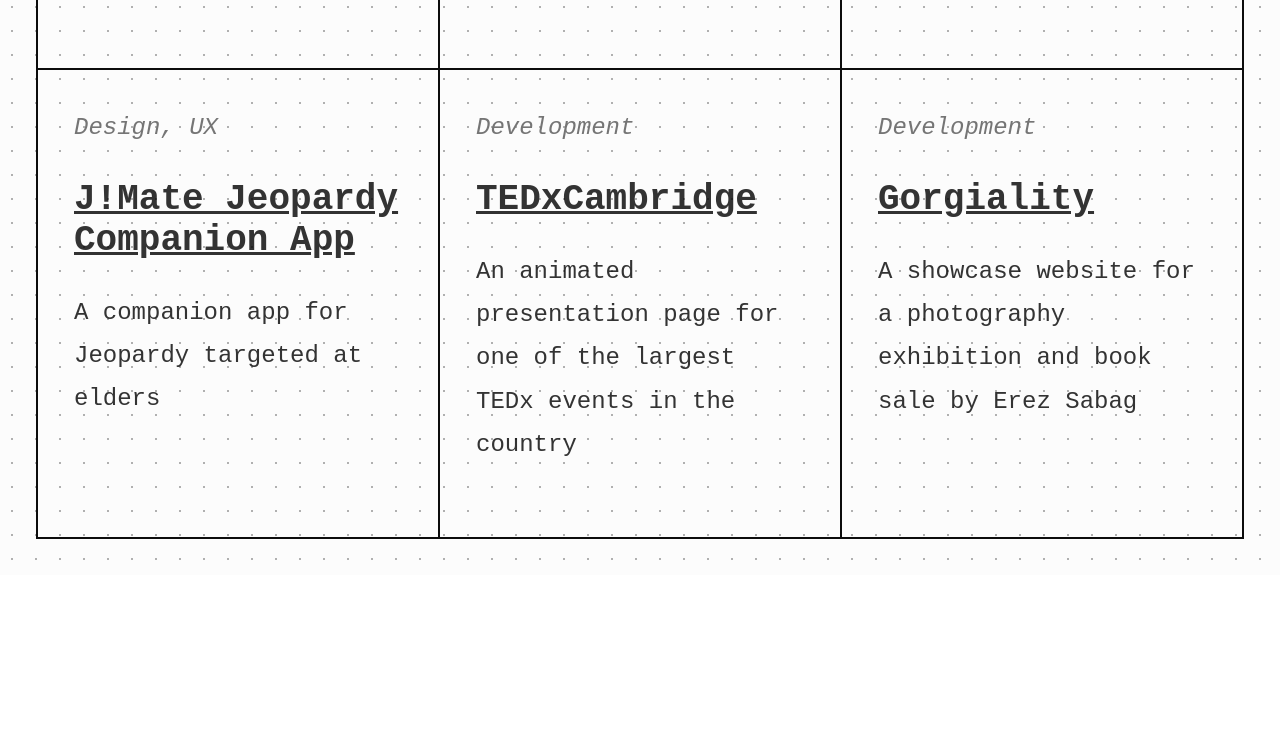
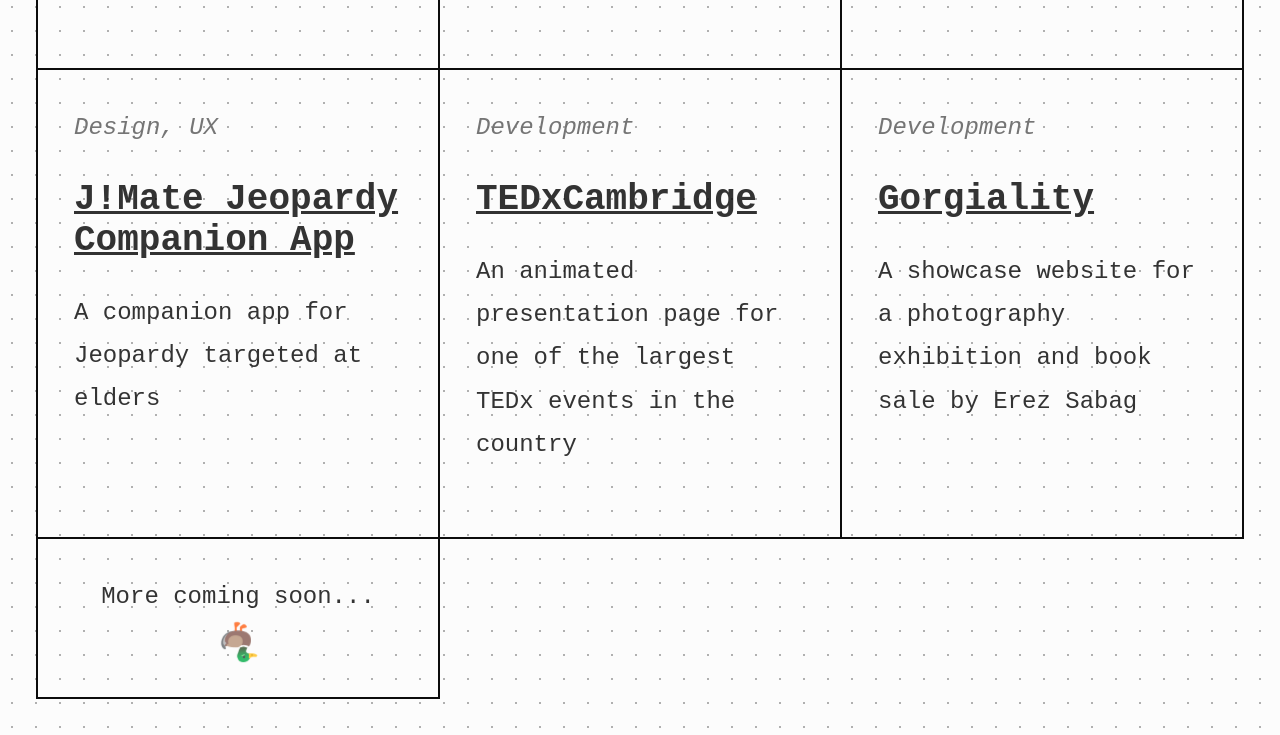
Before and after one commit to rascati/rascati.github.io, a Gatsby site: page / in a window 1280 px wide. Shown: the part 1109-1844 px from the top of the page. Before the commit the page ends 1684 px from the top, so only its background shows below. Built offline with nearby package versions, Linux system fonts and the light colour scheme; Gatsby itself is replaced by a stand-in of ours.

Commit message:
clean up some warnings plus added the duck emoji

```diff
--- a/src/components/MainGrid.js
+++ b/src/components/MainGrid.js
@@ -1,5 +1,5 @@
 import React from 'react'
-import styled, { keyframes } from 'styled-components'
+import styled from 'styled-components'
 
 import Subtext from './Subtext'
 import FancyLink from './FancyLink'
--- a/src/components/PieceGrid.js
+++ b/src/components/PieceGrid.js
@@ -1,5 +1,5 @@
 import React, { Component } from 'react'
-import styled from 'styled-components'
+import styled, { keyframes } from 'styled-components'
 
 import Piece from '../components/Piece'
 
@@ -16,6 +16,19 @@
     flex-flow: column nowrap;
   }
 `
+const rotate = keyframes`
+  100% {
+    transform: rotate(360deg);
+  }
+`
+
+const Rotate = styled.div`
+  display: inline-block;
+  animation: ${rotate} 2s ease-in-out infinite;
+  width: min-content;
+  height: min-content;
+  font-size: 1.5rem;
+`
 
 class PieceGrid extends Component {
   render() {
@@ -27,35 +40,30 @@
           link="../work/fedex"
           category="Development"
         />
-
         <Piece
           title="Letterforms"
           description="A study in typographic geometry combining glyphs and creating novel shapes"
           link="../work/letterforms"
           category="Design"
         />
-
         <Piece
           title="Planet Queen"
           description="A JSON-driven wildlife conservation website"
           link="../work/planet-queen"
           category="Development"
         />
-
         <Piece
           title="J!Mate Jeopardy Companion App"
           description="A companion app for Jeopardy targeted at elders"
           link="../work/jmate"
           category="Design, UX"
         />
-
         <Piece
           title="TEDxCambridge"
           description="An animated presentation page for one of the largest TEDx events in the country"
           link="../work/tedx"
           category="Development"
         />
-
         <Piece
           title="Gorgiality"
           description="A showcase website for a photography exhibition and book sale by Erez Sabag"
@@ -63,13 +71,37 @@
           category="Development"
         />
 
+        <div
+          style={{
+            display: 'flex',
+            flexFlow: 'column nowrap',
+            alignItems: 'center',
+            justifyContent: 'center',
+            padding: '1.5em',
+            borderBottom: '2px solid #0c0c0c',
+            borderRight: '2px solid #0c0c0c'
+          }}
+        >
+          More coming soon...
+          <Rotate>
+            <span
+              style={{
+                transform: 'scale(-1, 1)'
+              }}
+              role="img"
+              aria-label="duck emoji"
+            >
+              🦆
+            </span>
+          </Rotate>
+        </div>
+
         {/* <Piece
         title="Venmo Case Study"
         description="Looking at improving the main workflows of the Venmo Android app - find a problematic mobile interface and
         redesign it to improve the user experience."
         link="../work/venmo"
         category="Design, UX" /> */}
-
         {/* <Piece
         title="NUPT Logos"
         description="A new logo system for Northeastern's Personal Training department"
```
Also changed, not shown: src/pages/work/planet-queen.js (+4 -3 lines).
